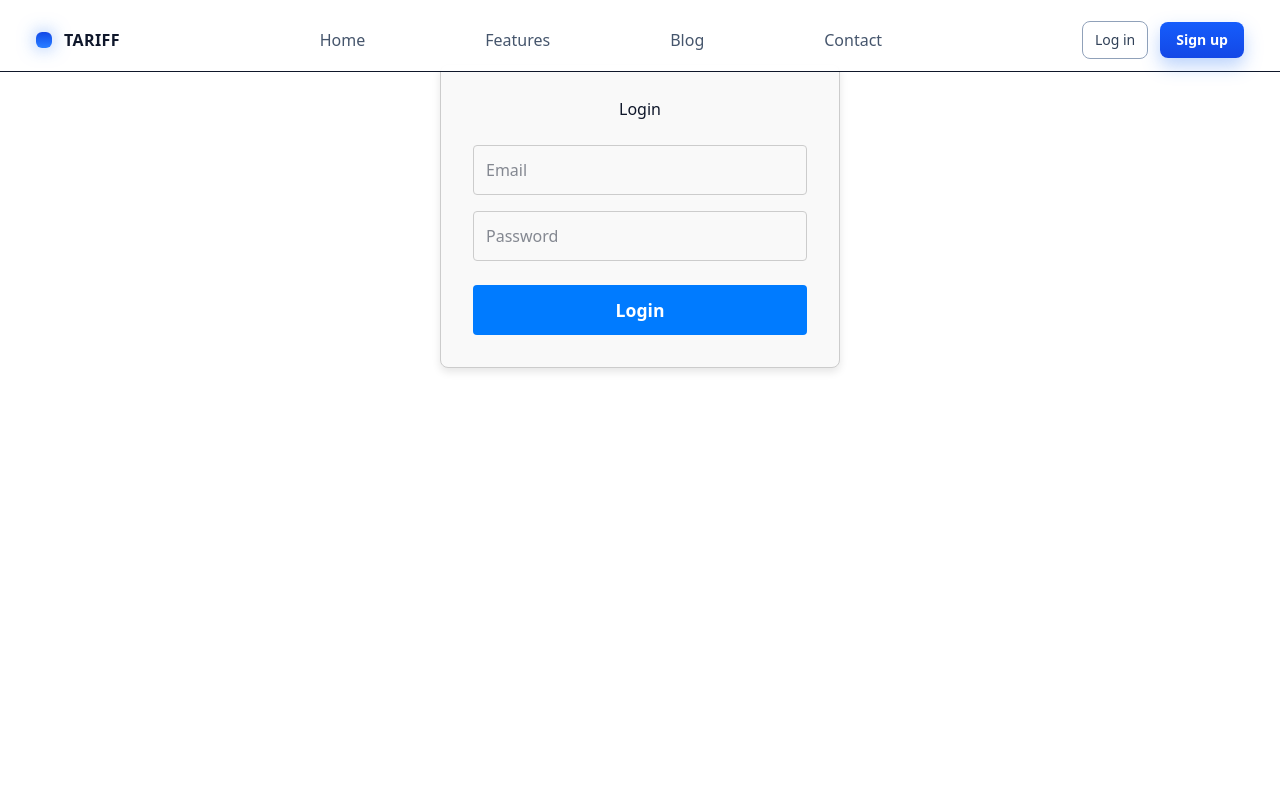
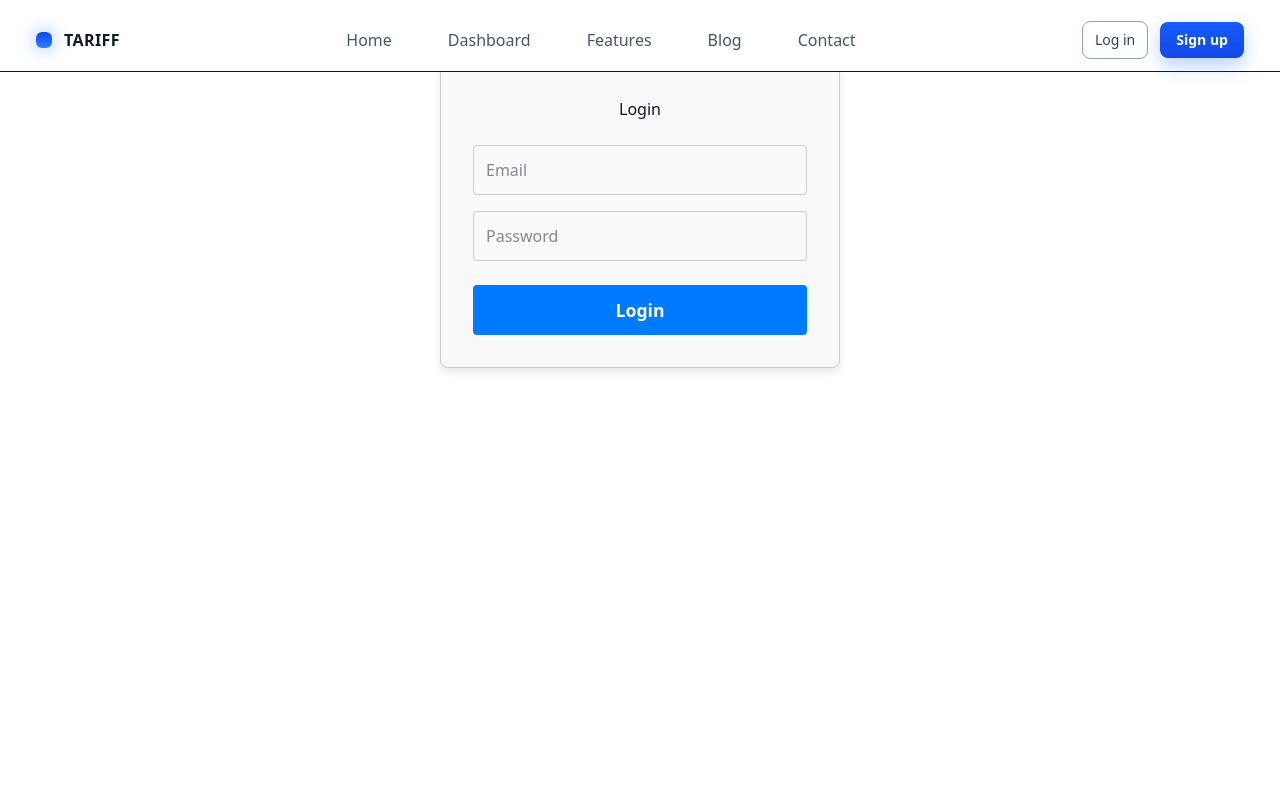
Before and after one commit to Onyxxx17/TARIFFS, a React (Vite) app in the folder frontend/: page /login in a window 1280 px wide. Shown: the top 800 px of the page. Built offline with nearby package versions, Linux system fonts and the light colour scheme; what i18n-iso-countries would draw is missing.

Commit message:
Update navigation links in Header, enhance HomePage styling, and redirect to home after login/signup

```diff
--- a/frontend/src/components/Header.tsx
+++ b/frontend/src/components/Header.tsx
@@ -28,17 +28,20 @@ export default function Header() {
           TARIFF
         </a>
 
-        <nav className="hidden md:flex gap-30 text-slate-600">
-          <a className="hover:text-slate-900" href="#">
+         <nav className="hidden md:flex items-center gap-8 text-slate-600">
+          <a className="hover:text-slate-900 py-2 px-3 rounded-md transition-colors" href="/">
             Home
           </a>
-          <a className="hover:text-slate-900" href="#">
+          <a className="hover:text-slate-900 py-2 px-3 rounded-md transition-colors" href="/dashboard">
+            Dashboard
+          </a>
+          <a className="hover:text-slate-900 py-2 px-3 rounded-md transition-colors" href="/features">
             Features
           </a>
-          <a className="hover:text-slate-900" href="#">
+          <a className="hover:text-slate-900 py-2 px-3 rounded-md transition-colors" href="/blog">
             Blog
           </a>
-          <a className="hover:text-slate-900" href="#">
+          <a className="hover:text-slate-900 py-2 px-3 rounded-md transition-colors" href="/contact">
             Contact
           </a>
         </nav>
@@ -56,6 +59,14 @@ export default function Header() {
           >
             Sign up
           </Link>
+          {/* <div className="flex items-center gap-3">
+          <button
+            onClick={handleLogout}
+            className="px-5 py-2.5 rounded-lg bg-gradient-to-b from-red-600 to-red-700 text-white text-sm font-semibold shadow-[0_8px_18px_rgba(239,68,68,.35)] hover:from-red-700 hover:to-red-800 transition-colors"
+          >
+            Logout
+          </button>
+        </div> */}
         </div>
       </div>
     </header>
--- a/frontend/src/pages/HomePage.tsx
+++ b/frontend/src/pages/HomePage.tsx
@@ -1,25 +1,26 @@
-//import Layout from "../layouts/Layout";
 import TariffCalculatorSection from "../components/TariffCalculationSection";
 
 export default function HomePage() {
   return (
     <>
       {/* HERO */}
-      <section className="relative overflow-hidden bg-[#2d6ebb]">
-        <div className="mx-auto max-w-9xl h-[65vh] md:h-[90vh] grid grid-cols-12 items-center gap-6 px-6">
-          <div className="col-span-12 md:col-span-6 z-10 ml-4">
-            <p className="text-sm font-semibold text-blue-700/80">Join 15,725+ other customers</p>
-            <h1 className="mt-3 text-4xl md:text-5xl font-extrabold leading-tight text-slate-900">
+      <section className="relative overflow-hidden bg-gradient-to-br from-[#2d6ebb] to-[#1e4a8c]">
+        <div className="mx-auto max-w-9xl h-[65vh] md:h-[90vh] flex items-center justify-center px-6">
+          <div className="z-10 text-center max-w-4xl">
+            <p className="text-sm font-semibold text-white/90 bg-white/10 backdrop-blur-sm px-4 py-2 rounded-full inline-block border border-white/20">
+              Join 15,725+ other customers
+            </p>
+            <h1 className="mt-8 text-4xl md:text-6xl font-extrabold leading-tight text-white">
               Tariff calculation made simple
             </h1>
-            <p className="mt-3 max-w-md text-slate-100/80">
+            <p className="mt-8 mx-auto max-w-lg text-xl text-white/90 leading-relaxed">
               Accurate tariff calculations for global trade—clear, fast, and reliable.
             </p>
-            <div className="mt-6 flex gap-3">
-              <a className="px-5 py-3 rounded-full bg-blue-600 text-white font-semibold hover:bg-blue-700">
+            <div className="mt-12 flex gap-6 justify-center">
+              <a className="px-8 py-4 rounded-full bg-white text-[#2d6ebb] font-semibold hover:bg-white/95 transition-colors shadow-lg text-lg">
                 Get started
               </a>
-              <a className="px-5 py-3 rounded-full border border-slate-300 text-slate-800 hover:bg-slate-50">
+              <a className="px-8 py-4 rounded-full border-2 border-white/30 text-white hover:bg-white/10 hover:border-white/50 transition-colors backdrop-blur-sm text-lg">
                 Learn More
               </a>
             </div>
@@ -36,6 +37,6 @@ export default function HomePage() {
       {/* the map and form  */}
       <TariffCalculatorSection />
 
-            </>
+    </>
   );
 }
--- a/frontend/src/pages/LoginPage.tsx
+++ b/frontend/src/pages/LoginPage.tsx
@@ -32,7 +32,7 @@ export default function LoginPage() {
       const data = await response.json();
       localStorage.setItem("token", data.token);
 
-      navigate("/dashboard");
+      navigate("/");
     } catch (err: any) {
       setError(err.message);
     } finally {
--- a/frontend/src/pages/SignupPage.tsx
+++ b/frontend/src/pages/SignupPage.tsx
@@ -38,7 +38,7 @@ export default function SignupPage() {
         }
       }
 
-      navigate("/dashboard");
+      navigate("/");
     } catch (err: any) {
       setError(err.message);
     } finally {
```
